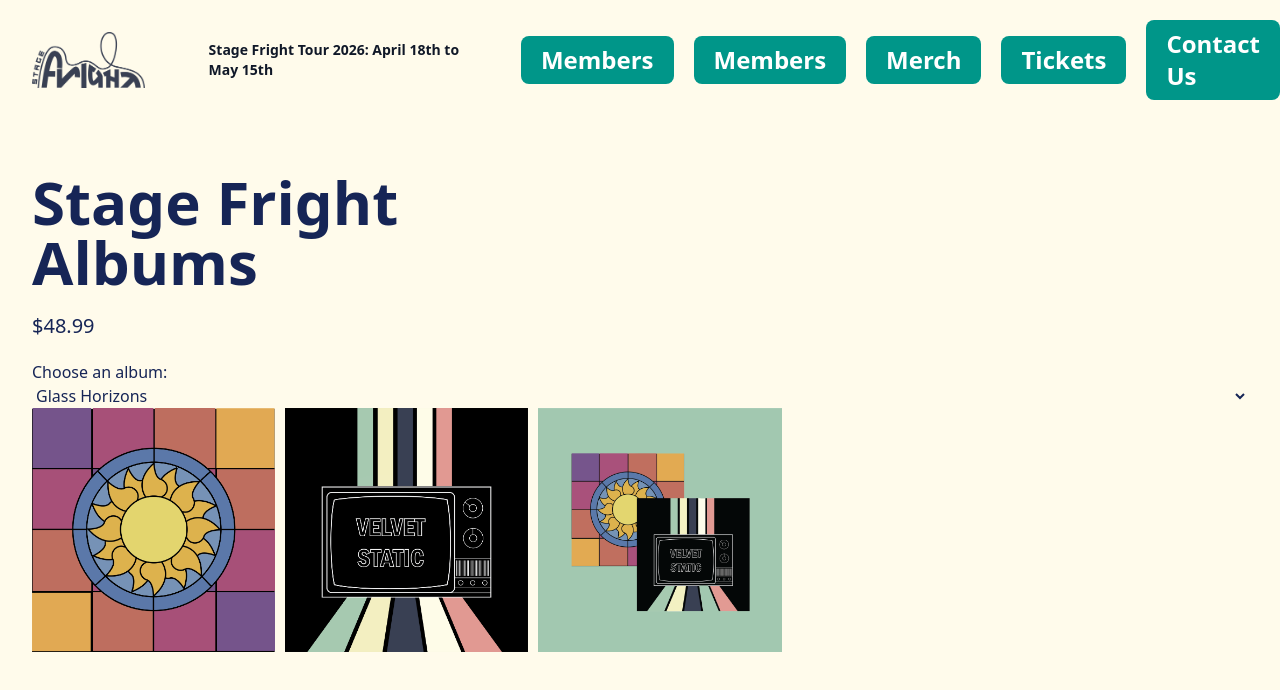
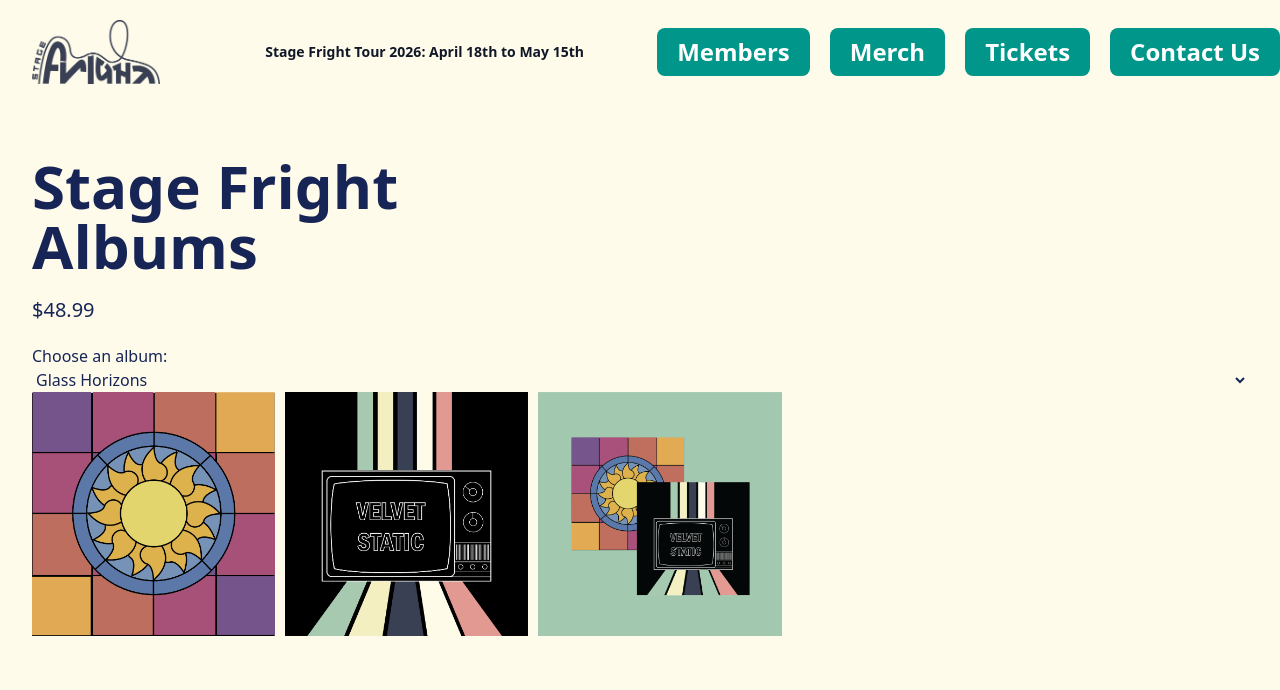
Before and after one commit to avdav1/StageFright, a plain HTML site: page Albums.html in a window 1280 px wide. Drawn offline with nearby package versions, Linux system fonts and the light colour scheme.

Commit message:
Update Albums.html

```diff
--- a/Albums.html
+++ b/Albums.html
@@ -17,10 +17,7 @@
                 Stage Fright Tour 2026: April 18th to May 15th
             </div>
             <div class="flex items-center space-x-5">
-                <div class="px-5 py-2 text-2xl font-semibold bg-teal-600 rounded-lg text-white">
-                    <a href="layout1.html">Members</a>
-                </div>
-                <div class="px-5 py-2 text-2xl font-semibold bg-teal-600 rounded-lg text-white">
+                         <div class="px-5 py-2 text-2xl font-semibold bg-teal-600 rounded-lg text-white">
                  <a href="https://avdav1.github.io/StageFright/#members">Members</a>
                 </div>
                 <div class="px-5 py-2 text-2xl font-semibold bg-teal-600 rounded-lg text-white">
```
